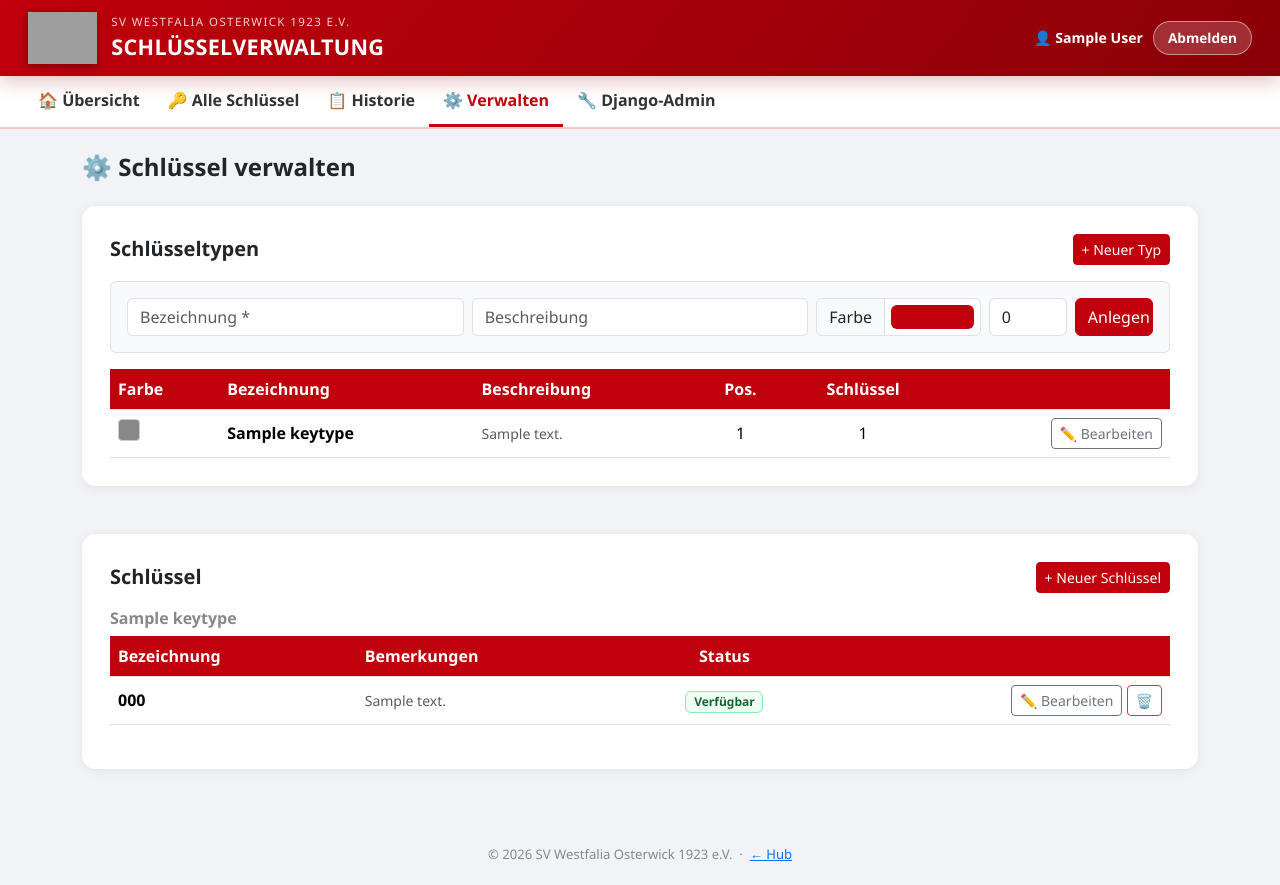
After one commit to Crunchcow/Schluesselverwaltung, a Django app: page /verwalten/ in a window 1280 px wide, after a click on "+ Neuer Typ". The commit adds this page. Run offline with Django 5.2, Linux system fonts and the light colour scheme; a user stored in the database is signed in; tables that the repository leaves empty hold one stand-in row (values such as "Sample post"); grey boxes are pictures that could not be loaded.

Commit message:
Add frontend key/keytype management (create, edit, delete)

```diff
--- a/keys/urls.py
+++ b/keys/urls.py
@@ -8,4 +8,12 @@ urlpatterns = [
     path('schluessel/<int:key_id>/vergeben/', views.assign_key, name='assign_key'),
     path('vergabe/<int:assignment_id>/zurueck/', views.return_key, name='return_key'),
     path('historie/', views.history, name='history'),
+    # Verwaltung
+    path('verwalten/', views.manage, name='manage'),
+    path('verwalten/typ/neu/', views.keytype_create, name='keytype_create'),
+    path('verwalten/typ/<int:type_id>/bearbeiten/', views.keytype_edit, name='keytype_edit'),
+    path('verwalten/typ/<int:type_id>/loeschen/', views.keytype_delete, name='keytype_delete'),
+    path('verwalten/schluessel/neu/', views.key_create, name='key_create'),
+    path('verwalten/schluessel/<int:key_id>/bearbeiten/', views.key_edit, name='key_edit'),
+    path('verwalten/schluessel/<int:key_id>/loeschen/', views.key_delete, name='key_delete'),
 ]
--- a/keys/views.py
+++ b/keys/views.py
@@ -187,6 +187,129 @@ def history(request):
 
 # ── OIDC Auth ─────────────────────────────────────────────────────────────────
 
+# ── Verwaltung: Schlüsseltypen & Schlüssel ───────────────────────────────────
+
+def manage(request):
+    """Stammdaten-Verwaltung: Schlüsseltypen und Schlüssel anlegen/bearbeiten/löschen."""
+    guard = _require_verwalter(request)
+    if guard:
+        return guard
+
+    key_types = KeyType.objects.prefetch_related('keys').all()
+    return render(request, 'keys/manage.html', {'key_types': key_types})
+
+
+def keytype_create(request):
+    guard = _require_verwalter(request)
+    if guard:
+        return guard
+    if request.method == 'POST':
+        name  = request.POST.get('name', '').strip()
+        desc  = request.POST.get('description', '').strip()
+        color = request.POST.get('color', '#c0000c').strip()
+        order = request.POST.get('order', '0').strip()
+        if name:
+            KeyType.objects.create(name=name, description=desc, color=color or '#c0000c',
+                                   order=int(order) if order.isdigit() else 0)
+            messages.success(request, f'Schlüsseltyp „{name}" angelegt.')
+        else:
+            messages.error(request, 'Bezeichnung ist ein Pflichtfeld.')
+    return redirect('manage')
+
+
+def keytype_edit(request, type_id):
+    guard = _require_verwalter(request)
+    if guard:
+        return guard
+    kt = get_object_or_404(KeyType, pk=type_id)
+    if request.method == 'POST':
+        name  = request.POST.get('name', '').strip()
+        desc  = request.POST.get('description', '').strip()
+        color = request.POST.get('color', '#c0000c').strip()
+        order = request.POST.get('order', '0').strip()
+        if name:
+            kt.name        = name
+            kt.description = desc
+            kt.color       = color or '#c0000c'
+            kt.order       = int(order) if order.isdigit() else 0
+            kt.save()
+            messages.success(request, f'Schlüsseltyp „{name}" aktualisiert.')
+            return redirect('manage')
+        else:
+            messages.error(request, 'Bezeichnung ist ein Pflichtfeld.')
+    return render(request, 'keys/keytype_form.html', {'kt': kt})
+
+
+def keytype_delete(request, type_id):
+    guard = _require_verwalter(request)
+    if guard:
+        return guard
+    kt = get_object_or_404(KeyType, pk=type_id)
+    if request.method == 'POST':
+        if kt.keys.exists():
+            messages.error(request, f'Schlüsseltyp „{kt.name}" kann nicht gelöscht werden, da noch Schlüssel zugeordnet sind.')
+        else:
+            kt.delete()
+            messages.success(request, f'Schlüsseltyp gelöscht.')
+    return redirect('manage')
+
+
+def key_create(request):
+    guard = _require_verwalter(request)
+    if guard:
+        return guard
+    if request.method == 'POST':
+        type_id = request.POST.get('key_type', '')
+        number  = request.POST.get('number', '').strip()
+        notes   = request.POST.get('notes', '').strip()
+        if type_id and number:
+            kt = get_object_or_404(KeyType, pk=type_id)
+            Key.objects.create(key_type=kt, number=number, notes=notes)
+            messages.success(request, f'Schlüssel „{number}" angelegt.')
+        else:
+            messages.error(request, 'Typ und Bezeichnung sind Pflichtfelder.')
+    return redirect('manage')
+
+
+def key_edit(request, key_id):
+    guard = _require_verwalter(request)
+    if guard:
+        return guard
+    key = get_object_or_404(Key, pk=key_id)
+    if request.method == 'POST':
+        type_id = request.POST.get('key_type', '')
+        number  = request.POST.get('number', '').strip()
+        notes   = request.POST.get('notes', '').strip()
+        if type_id and number:
+            key.key_type = get_object_or_404(KeyType, pk=type_id)
+            key.number   = number
+            key.notes    = notes
+            key.save()
+            messages.success(request, f'Schlüssel „{number}" aktualisiert.')
+            return redirect('manage')
+        else:
+            messages.error(request, 'Typ und Bezeichnung sind Pflichtfelder.')
+    key_types = KeyType.objects.all()
+    return render(request, 'keys/key_form.html', {'key': key, 'key_types': key_types})
+
+
+def key_delete(request, key_id):
+    guard = _require_verwalter(request)
+    if guard:
+        return guard
+    key = get_object_or_404(Key, pk=key_id)
+    if request.method == 'POST':
+        if key.is_assigned():
+            messages.error(request, f'Schlüssel „{key}" ist aktuell vergeben und kann nicht gelöscht werden.')
+        else:
+            label = str(key)
+            key.delete()
+            messages.success(request, f'Schlüssel „{label}" gelöscht.')
+    return redirect('manage')
+
+
+# ── OIDC Auth ─────────────────────────────────────────────────────────────────
+
 def oidc_login(request):
     base_url   = getattr(django_settings, 'OIDC_BASE_URL', '').rstrip('/')
     client_id  = getattr(django_settings, 'OIDC_CLIENT_ID', '')
--- a/templates/base.html
+++ b/templates/base.html
@@ -146,9 +146,12 @@
         <li class="nav-item">
             <a class="nav-link {% block nav_history %}{% endblock %}" href="/historie/">📋 Historie</a>
         </li>
+        <li class="nav-item">
+            <a class="nav-link {% block nav_manage %}{% endblock %}" href="/verwalten/">⚙️ Verwalten</a>
+        </li>
         {% if user.is_superuser %}
         <li class="nav-item">
-            <a class="nav-link" href="/admin/">⚙️ Admin</a>
+            <a class="nav-link" href="/admin/">🔧 Django-Admin</a>
         </li>
         {% endif %}
     </ul>
--- a/templates/keys/dashboard.html
+++ b/templates/keys/dashboard.html
@@ -40,7 +40,7 @@
         <div class="alert alert-info">
             Noch keine Schlüsseltypen angelegt.
             {% if user.is_superuser %}
-                <a href="/admin/keys/keytype/add/">Jetzt anlegen →</a>
+        <a href="/verwalten/" class="btn btn-sm btn-red ms-2">Jetzt anlegen →</a>
             {% endif %}
         </div>
     </div>
--- /dev/null
+++ b/templates/keys/manage.html
@@ -0,0 +1,181 @@
+{% extends 'base.html' %}
+{% block title %}Verwaltung{% endblock %}
+{% block nav_manage %}active{% endblock %}
+
+{% block content %}
+<div class="d-flex justify-content-between align-items-center mb-4">
+    <h4 class="fw-bold mb-0">⚙️ Schlüssel verwalten</h4>
+</div>
+
+<!-- ── Schlüsseltypen ───────────────────────────────────────────────────── -->
+<div class="sv-card mb-5">
+    <div class="d-flex justify-content-between align-items-center mb-3">
+        <h5 class="fw-bold mb-0">Schlüsseltypen</h5>
+        <button class="btn btn-red btn-sm" type="button"
+                data-bs-toggle="collapse" data-bs-target="#addTypeForm">
+            + Neuer Typ
+        </button>
+    </div>
+
+    <!-- Neuer Typ Form (collapsed) -->
+    <div class="collapse mb-3" id="addTypeForm">
+        <div class="border rounded p-3 bg-light">
+            <form method="post" action="{% url 'keytype_create' %}">
+                {% csrf_token %}
+                <div class="row g-2">
+                    <div class="col-md-4">
+                        <input type="text" name="name" class="form-control" placeholder="Bezeichnung *" required>
+                    </div>
+                    <div class="col-md-4">
+                        <input type="text" name="description" class="form-control" placeholder="Beschreibung">
+                    </div>
+                    <div class="col-md-2">
+                        <div class="input-group">
+                            <span class="input-group-text">Farbe</span>
+                            <input type="color" name="color" class="form-control form-control-color" value="#c0000c" title="Farbe wählen">
+                        </div>
+                    </div>
+                    <div class="col-md-1">
+                        <input type="number" name="order" class="form-control" placeholder="Pos." value="0" min="0">
+                    </div>
+                    <div class="col-md-1">
+                        <button type="submit" class="btn btn-red w-100">Anlegen</button>
+                    </div>
+                </div>
+            </form>
+        </div>
+    </div>
+
+    <!-- Typen-Tabelle -->
+    {% if key_types %}
+    <div class="table-responsive">
+        <table class="table sv-table align-middle mb-0">
+            <thead>
+                <tr>
+                    <th>Farbe</th>
+                    <th>Bezeichnung</th>
+                    <th>Beschreibung</th>
+                    <th class="text-center">Pos.</th>
+                    <th class="text-center">Schlüssel</th>
+                    <th></th>
+                </tr>
+            </thead>
+            <tbody>
+                {% for kt in key_types %}
+                <tr>
+                    <td>
+                        <span style="display:inline-block;width:22px;height:22px;border-radius:4px;background:{{ kt.color }};border:1px solid #ccc;"></span>
+                    </td>
+                    <td class="fw-bold">{{ kt.name }}</td>
+                    <td class="text-muted small">{{ kt.description|default:"–" }}</td>
+                    <td class="text-center">{{ kt.order }}</td>
+                    <td class="text-center">{{ kt.keys.count }}</td>
+                    <td class="text-end">
+                        <a href="{% url 'keytype_edit' kt.pk %}" class="btn btn-sm btn-outline-secondary">✏️ Bearbeiten</a>
+                        {% if not kt.keys.exists %}
+                        <form method="post" action="{% url 'keytype_delete' kt.pk %}" class="d-inline"
+                              onsubmit="return confirm('Schlüsseltyp „{{ kt.name }}" wirklich löschen?')">
+                            {% csrf_token %}
+                            <button type="submit" class="btn btn-sm btn-outline-danger">🗑️</button>
+                        </form>
+                        {% endif %}
+                    </td>
+                </tr>
+                {% endfor %}
+            </tbody>
+        </table>
+    </div>
+    {% else %}
+    <p class="text-muted mb-0">Noch keine Schlüsseltypen vorhanden.</p>
+    {% endif %}
+</div>
+
+<!-- ── Schlüssel ────────────────────────────────────────────────────────── -->
+<div class="sv-card">
+    <div class="d-flex justify-content-between align-items-center mb-3">
+        <h5 class="fw-bold mb-0">Schlüssel</h5>
+        {% if key_types %}
+        <button class="btn btn-red btn-sm" type="button"
+                data-bs-toggle="collapse" data-bs-target="#addKeyForm">
+            + Neuer Schlüssel
+        </button>
+        {% endif %}
+    </div>
+
+    <!-- Neuer Schlüssel Form (collapsed) -->
+    {% if key_types %}
+    <div class="collapse mb-3" id="addKeyForm">
+        <div class="border rounded p-3 bg-light">
+            <form method="post" action="{% url 'key_create' %}">
+                {% csrf_token %}
+                <div class="row g-2">
+                    <div class="col-md-3">
+                        <select name="key_type" class="form-select" required>
+                            <option value="">Schlüsseltyp wählen *</option>
+                            {% for kt in key_types %}
+                            <option value="{{ kt.pk }}">{{ kt.name }}</option>
+                            {% endfor %}
+                        </select>
+                    </div>
+                    <div class="col-md-3">
+                        <input type="text" name="number" class="form-control" placeholder="Bezeichnung / Nr. *" required>
+                    </div>
+                    <div class="col-md-5">
+                        <input type="text" name="notes" class="form-control" placeholder="Bemerkungen (optional)">
+                    </div>
+                    <div class="col-md-1">
+                        <button type="submit" class="btn btn-red w-100">Anlegen</button>
+                    </div>
+                </div>
+            </form>
+        </div>
+    </div>
+    {% endif %}
+
+    <!-- Schlüssel-Tabelle, gruppiert nach Typ -->
+    {% for kt in key_types %}
+        {% if kt.keys.all %}
+        <h6 class="fw-bold mt-3 mb-2" style="color:{{ kt.color }}">{{ kt.name }}</h6>
+        <div class="table-responsive mb-3">
+            <table class="table sv-table align-middle mb-0">
+                <thead>
+                    <tr>
+                        <th>Bezeichnung</th>
+                        <th>Bemerkungen</th>
+                        <th class="text-center">Status</th>
+                        <th></th>
+                    </tr>
+                </thead>
+                <tbody>
+                    {% for key in kt.keys.all %}
+                    <tr>
+                        <td class="fw-bold">{{ key.number }}</td>
+                        <td class="text-muted small">{{ key.notes|default:"–" }}</td>
+                        <td class="text-center">
+                            {% if key.is_assigned %}
+                                <span class="badge badge-out">Vergeben</span>
+                            {% else %}
+                                <span class="badge badge-in">Verfügbar</span>
+                            {% endif %}
+                        </td>
+                        <td class="text-end">
+                            <a href="{% url 'key_edit' key.pk %}" class="btn btn-sm btn-outline-secondary">✏️ Bearbeiten</a>
+                            {% if not key.is_assigned %}
+                            <form method="post" action="{% url 'key_delete' key.pk %}" class="d-inline"
+                                  onsubmit="return confirm('Schlüssel „{{ key.number }}" wirklich löschen?')">
+                                {% csrf_token %}
+                                <button type="submit" class="btn btn-sm btn-outline-danger">🗑️</button>
+                            </form>
+                            {% endif %}
+                        </td>
+                    </tr>
+                    {% endfor %}
+                </tbody>
+            </table>
+        </div>
+        {% endif %}
+    {% empty %}
+    <p class="text-muted">Noch keine Schlüssel vorhanden. Bitte zuerst einen Schlüsseltyp anlegen.</p>
+    {% endfor %}
+</div>
+{% endblock %}
```
Also changed, not shown: templates/keys/key_form.html (added, +38 -0 lines), templates/keys/keytype_form.html (added, +38 -0 lines).
